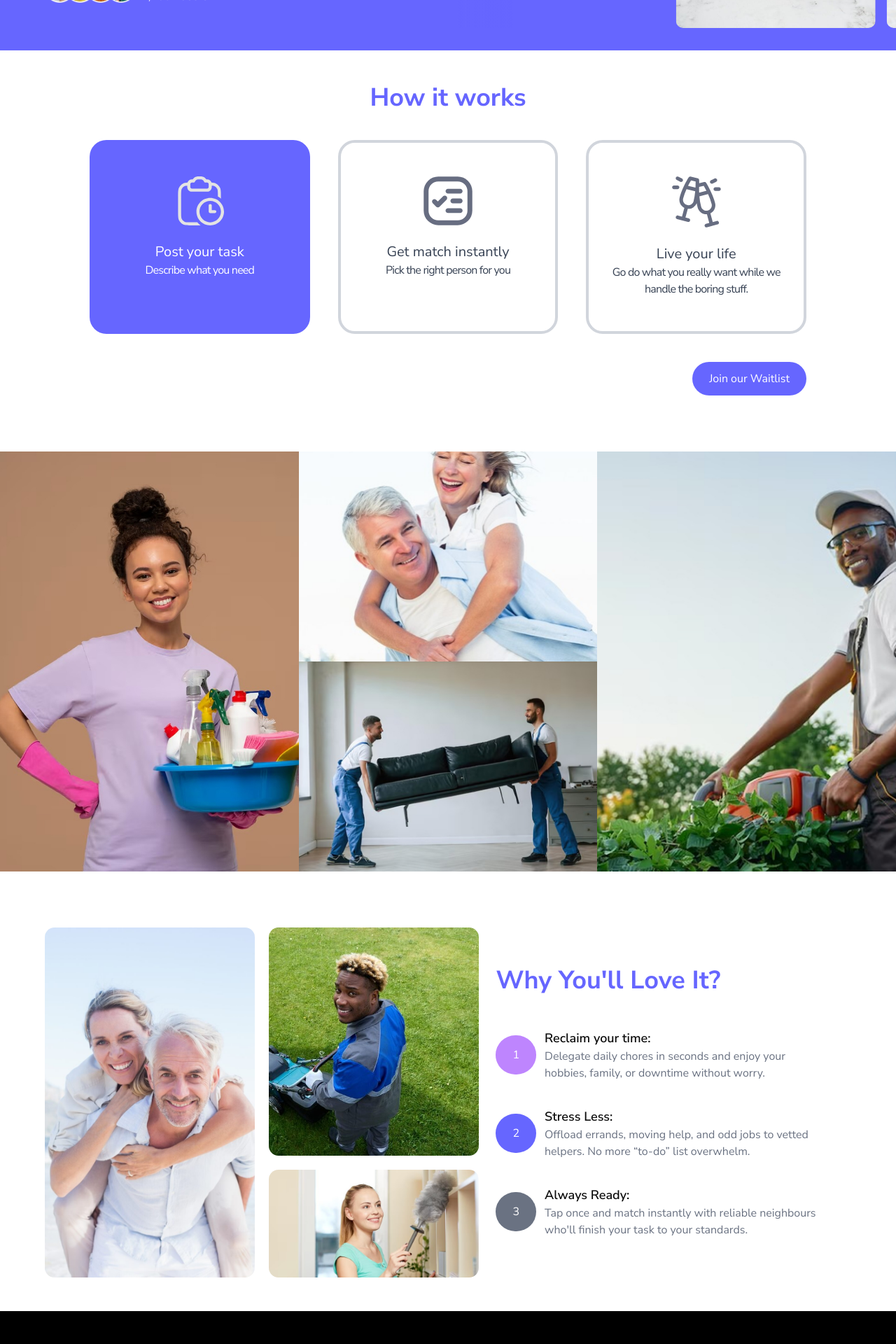
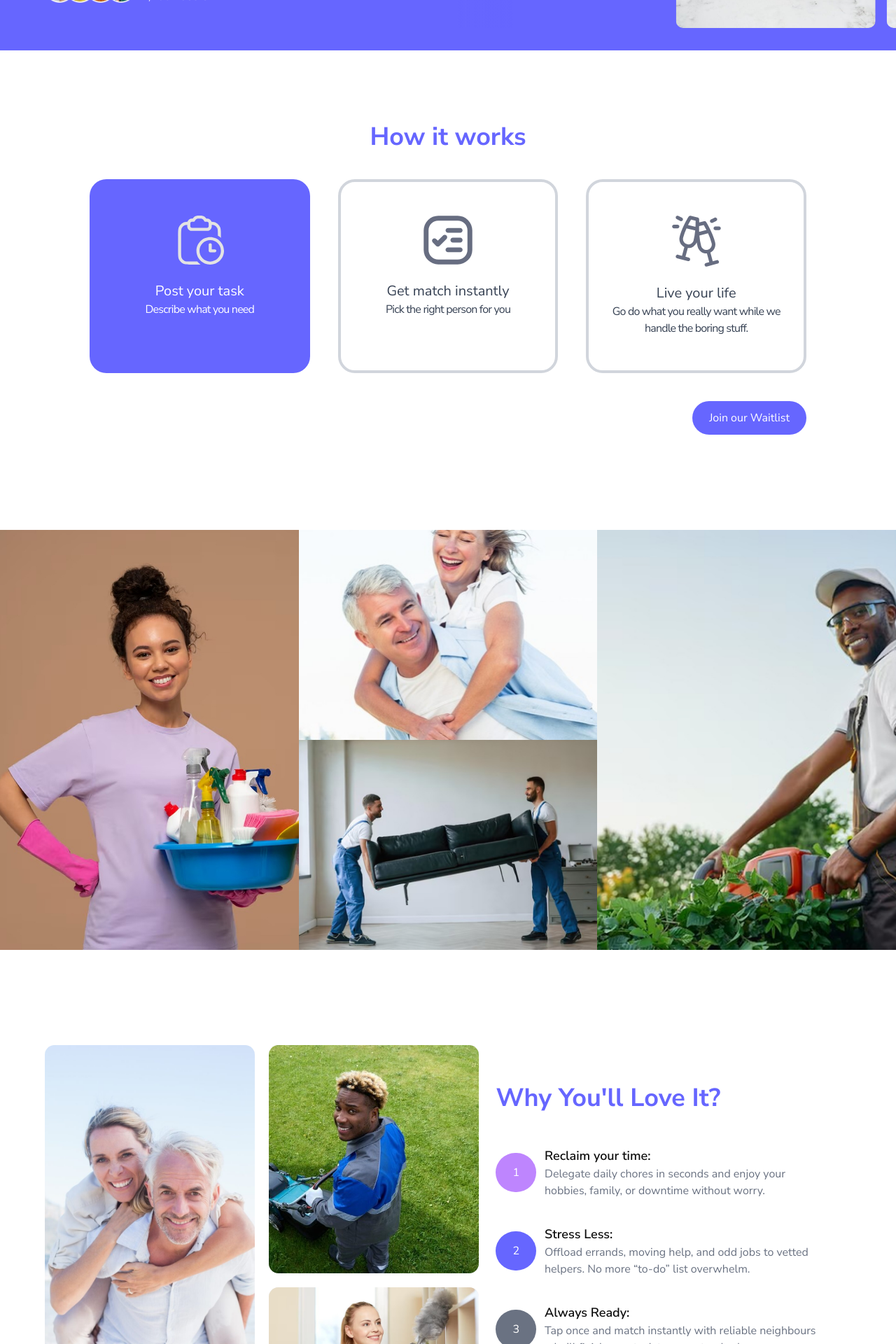
Before and after one commit to myhelperr/landing_page, a Next.js app: page / in a window 1280 px wide. Shown: the part 520-2440 px from the top of the page at 70% size. Built offline with nearby package versions, Linux system fonts and the light colour scheme.

Commit message:
[FIX]: Adjust spacing and padding in sections for improved layout consistency

```diff
--- a/app/page.tsx
+++ b/app/page.tsx
@@ -166,7 +166,7 @@ export default function Home(props: PropType) {
       </section>
 
       {/* How it works section */}
-      <section id="about" className="w-[80%] mx-auto mb-12 space-y-10">
+      <section id="about" className="w-[80%] mx-auto mb-12 space-y-10 my-16 md:my-26 ">
         <h1 className="text-center text-primary font-bold text-3xl md:text-4xl">
           How it works
         </h1>
@@ -305,7 +305,7 @@ export default function Home(props: PropType) {
 
       <section
         id="solutions"
-        className="w-full px-6 mx-auto md:px-16 mb-12 flex gap-6 items-center"
+        className="w-full px-6 mx-auto md:px-16 mb-12 flex gap-6 items-center my-16 md:my-26"
       >
         <div className="hidden md:grid grid-cols-2 grid-rows-3 gap-5 md:w-[55%] w-full md:h-[500px]">
           {/* First image - spans entire first column (all 3 rows) */}
@@ -430,11 +430,11 @@ export default function Home(props: PropType) {
       <FAQSection />
 
       {/* CTA */}
-      <section className="w-full py-24 px-6 md:px-16 text-center bg-secondary">
+      <section className="w-full py-30 md:py-40 px-6 md:px-16 text-center bg-secondary">
         <div className="flex justify-center">
           <Link
             href="/waitlist"
-            className="group text-xl md:text-3xl text-white  relative inline-flex items-center gap-3 bg-ring font-semibold px-6 md:px-14 py-3 md:py-6 rounded-full transition-all duration-300 hover:scale-105 active:scale-95 shadow-2xl shadow-ring/50"
+            className="group text-2xl md:text-3xl text-white relative inline-flex items-center gap-3 bg-ring font-semibold px-8 md:px-14 py-4 md:py-6 rounded-full transition-all duration-300 hover:scale-105 active:scale-95 shadow-2xl shadow-ring/50"
           >
             Join our Waitlist
             <Image
```
